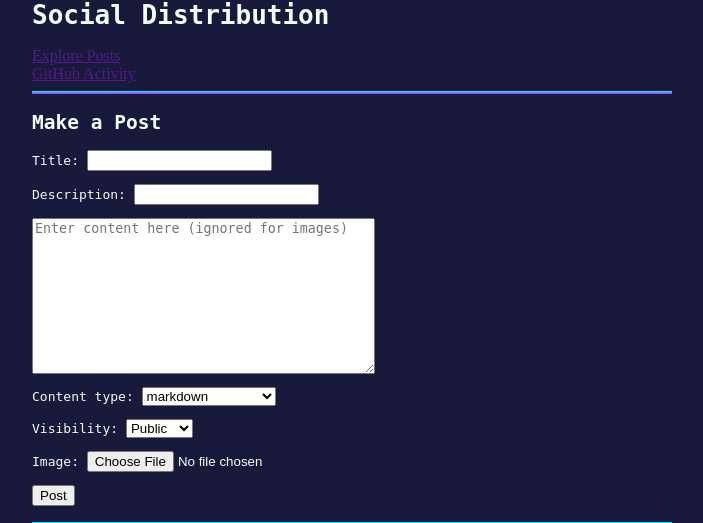
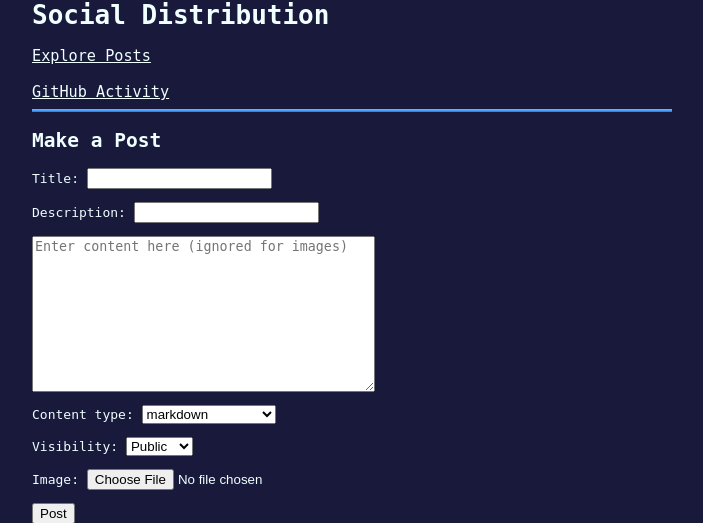
Before and after one commit to EricWeber33/cmput404_project, a Django app: template mysite/frontend/templates/homepage/home.html in a window 1280 px wide. Shown: the top 523 px of the page, without its empty margins (288-991 px from the left). Run offline with Django 4.2, Linux system fonts and the light colour scheme; the template is opened without the code that fills it: values that come from a table or form of the project are taken from there, others are empty.

Commit message:
updated links css

```diff
--- a/mysite/frontend/static/home.css
+++ b/mysite/frontend/static/home.css
@@ -166,3 +166,10 @@ p {
     width: 100%;
     justify-content: space-between;
 }
+
+.header_links a{
+    color: azure;
+    font-family: monospace;
+    font-size: 1.17em;
+
+}
--- a/mysite/frontend/templates/homepage/github.html
+++ b/mysite/frontend/templates/homepage/github.html
@@ -6,7 +6,9 @@
     </head>
     <body>
         <h1>Social Distribution</h1>
-        <a href="{{ home_url }}">Home</a>
+        <div class="header_links">
+            <a href="{{ home_url }}">Home</a>
+        </div>
         <hr class="item_separator">
         <div>
             {% if items %}
--- a/mysite/frontend/templates/homepage/home.html
+++ b/mysite/frontend/templates/homepage/home.html
@@ -7,9 +7,11 @@
     </head>
     <body>
         <h1>Social Distribution</h1>
-        <a href="{{ explore_url }}">Explore Posts</a>
-        <br />
-        <a href="{{ git_url }}">GitHub Activity</a>
+        <div class="header_links">
+            <a href="{{ explore_url }}">Explore Posts</a>
+            <br /> <br />
+            <a href="{{ git_url }}">GitHub Activity</a>
+        </div>
         <hr class="item_separator">
         <div>
             {% with author_id=request.path|spliturl|index:2%}
```
